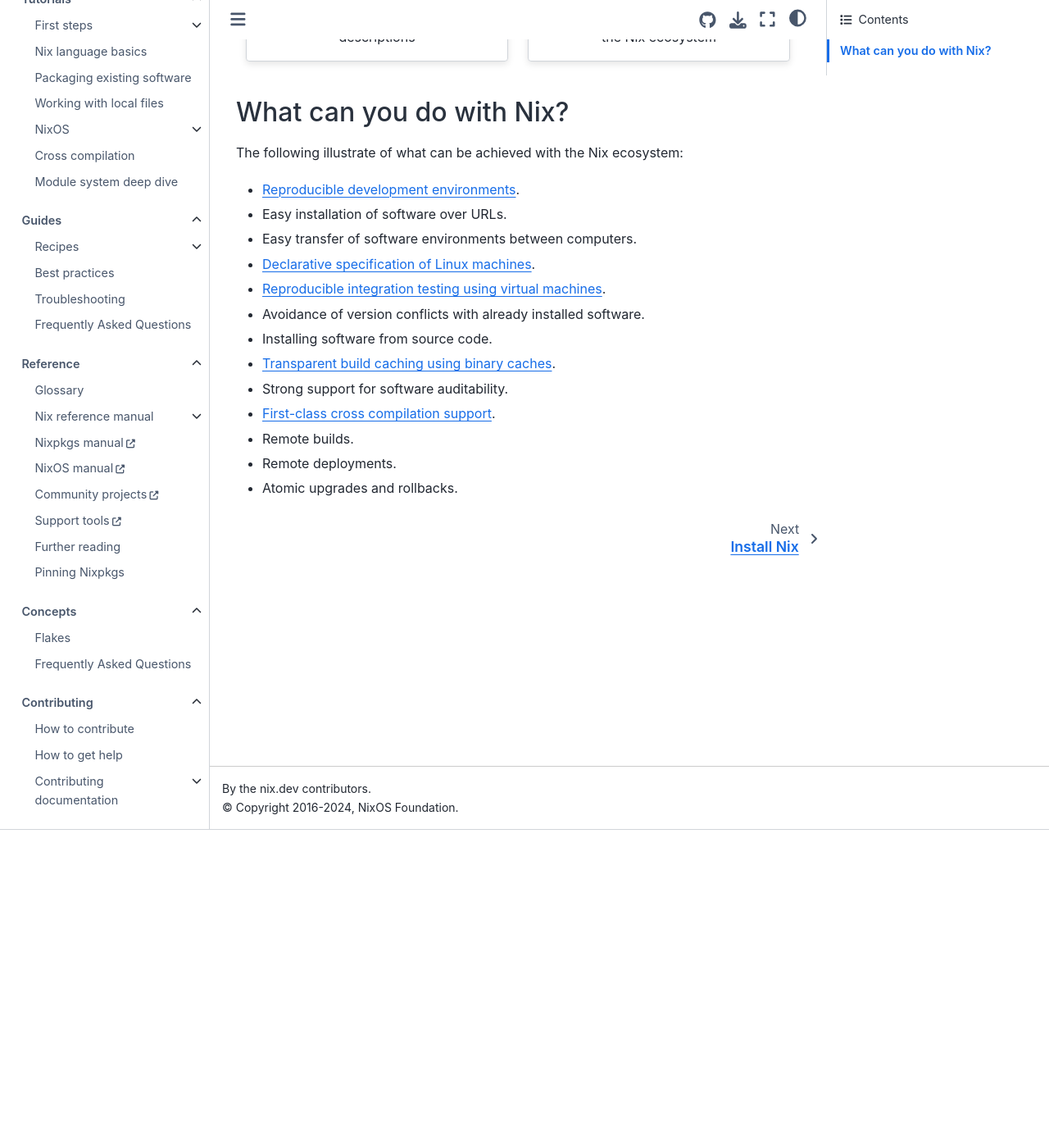
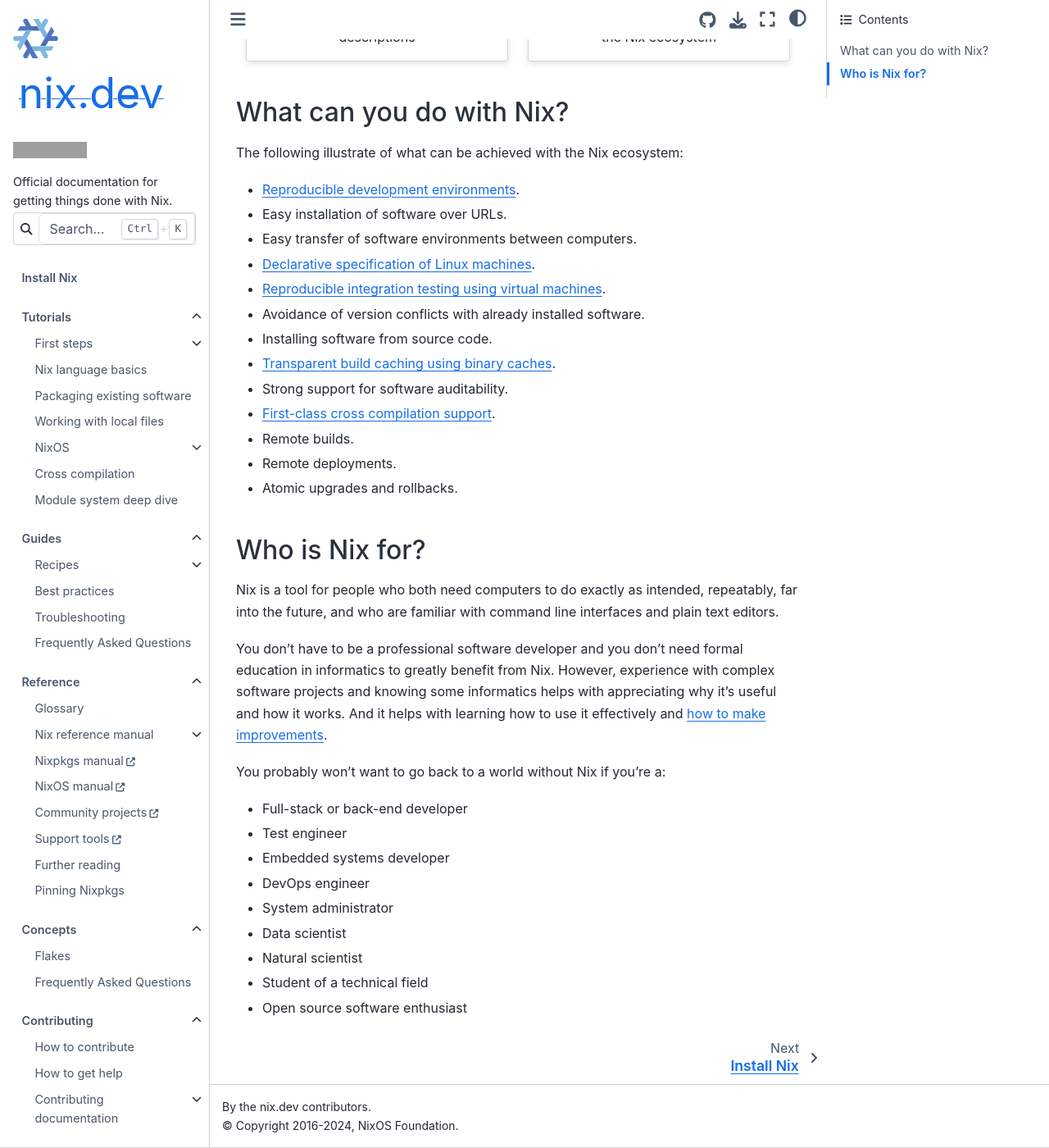
Before and after one commit to NixOS/nix.dev, a Sphinx documentation site: the page built from source/index.md, in a window 1280 px wide and 1400 px high, scrolled down 389 px. Shown: the whole window at 82% size. Built offline with Sphinx 7.4.7 and the Sphinx Book theme 1.1.4, drawn with Linux system fonts in a browser that asks for light colours; grey boxes are pictures that could not be loaded.

Commit message:
front page: Who is Nix for? (#872)
* front page: Who is Nix for?

For at least two years there were ongoing debates about the target
audience of the Nix ecosystem. Nix maintainers did not manage to
converge on a statement [0]. The marketing team is explicitly focusing
on software developers [1], and the documentation team was supposed to
align with that from the very beginning [2].

What was missing so far was what we mean by "software developers".
Arguably, it encompasses a particular mind set about how to deal with
computers and enough time to learn things.

And while for documentation it matters most *what* the software is doing
rather than *who* it is made for (or by), the ecosystem is a community
effort, and people matter [3]. So far, we haven't really identified the
(eventual) boundaries of this community (at least I don't know of any
serious attempt), which also plays into the definition of a target
audience. Yet, in practice, not every contribution, not every question
or comment is treated equally, and this has reasons in our implicit
assumptions about who belongs.

This is an attempt to draw such a boundary that is not arbitrary, and
neither to narrow nor too wide. The goal is, as always, to help
Nix beginners set realistic expectations for their journey.

The list of occupations/interests who may benefit from Nix is based on
the 2022 [4] and 2023 [5] community surveys.

[0]: https://github.com/NixOS/nix/pull/7156
[1]: https://github.com/NixOS/nixos-homepage/blob/76d42a052dce7917007b5553dd08ea2569d04bc7/community/teams/marketing.tt#L89
[2]: https://discourse.nixos.org/t/2022-06-15-documentation-team-meeting-notes-1/20004
[3]: https://discourse.nixos.org/t/zurich-23-05-zhf-hackathon-and-workshop-report/29093#ux-workshop-21
[4]: https://discourse.nixos.org/t/2022-nix-survey-results/18983
[5]: https://discourse.nixos.org/t/nix-community-survey-2023-results/33124

Co-authored-by: Daniel Sidhion <DanielSidhion@users.noreply.github.com>

````diff
--- a/source/index.md
+++ b/source/index.md
@@ -68,6 +68,27 @@
 - Atomic upgrades and rollbacks.
 
 
+## Who is Nix for?
+
+Nix is a tool for people who both need computers to do exactly as intended, repeatably, far into the future, and who are familiar with command line interfaces and plain text editors.
+
+You don't have to be a professional software developer and you don't need formal education in informatics to greatly benefit from Nix.
+However, experience with complex software projects and knowing some informatics helps with appreciating why it's useful and how it works.
+And it helps with learning how to use it effectively and [how to make improvements](how-to-contribute).
+
+You probably won't want to go back to a world without Nix if you're a:
+
+- Full-stack or back-end developer
+- Test engineer
+- Embedded systems developer
+- DevOps engineer
+- System administrator
+- Data scientist
+- Natural scientist
+- Student of a technical field
+- Open source software enthusiast
+
+
 ```{toctree}
 :hidden:
 
````
Also changed, not shown: source/contributing/how-to-contribute.md (+1 -0 lines).
